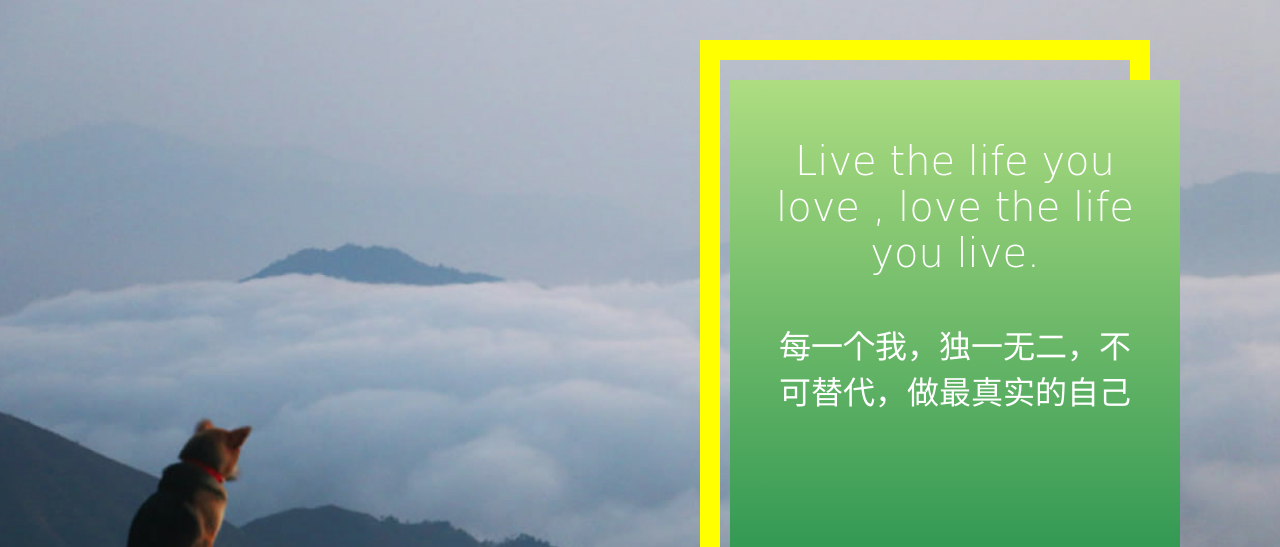
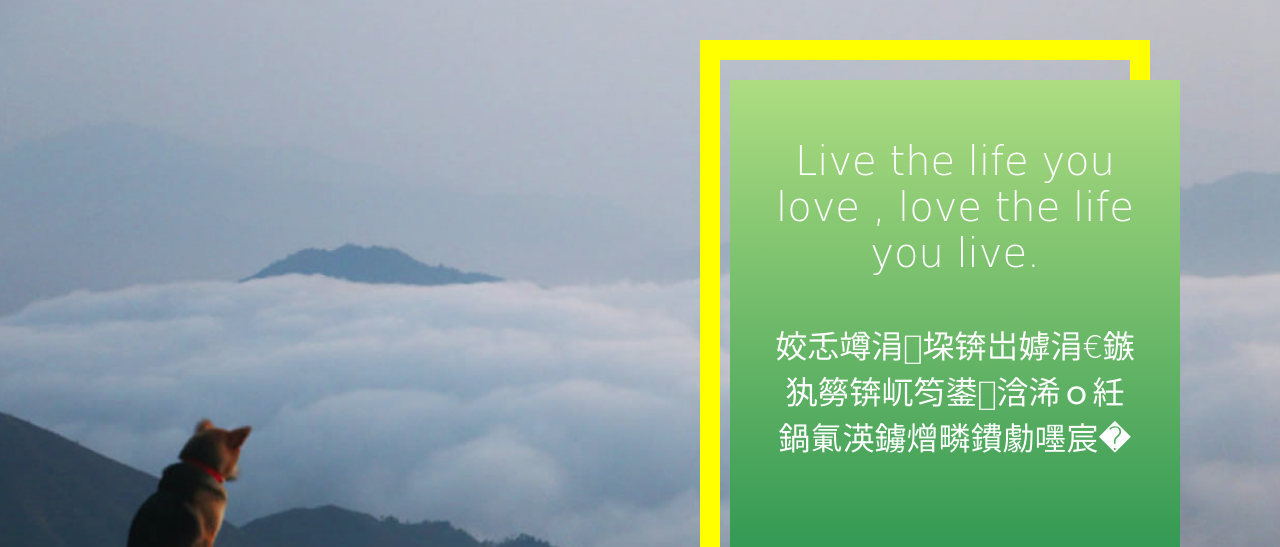
Before and after one commit to hongxindun/Personal-Homepage, a plain HTML site: page index.html in a window 1280 px wide. Shown: the top 547 px of the page. Drawn offline with Linux system fonts and the light colour scheme.

Commit message:
Update index.html

```diff
--- a/index.html
+++ b/index.html
@@ -1,8 +1,8 @@
 <!DOCTYPE html>
 <html>
 <head lang="en">
-    <meta charset="UTF-8">
-    <!--<meta charset="GBK"/>-->
+    <!--<meta charset="UTF-8">-->
+    <meta charset="GBK"/>
     <title></title>
     <link rel="stylesheet" href="css/style.css"/>
 </head>
@@ -96,7 +96,7 @@
     <p class="foot_center foot_bottom">© 2016 http://hongxindun.github.io/Personal-Homepage</p>
 </footer>
 
-<script type="text/javascript" src="javascript/data.js"></script>
+<script type="text/javascript" charset="GBK" src="javascript/data.js"></script>
 <script type="text/javascript" src="javascript/app.js"></script>
 </body>
 </html>
```
